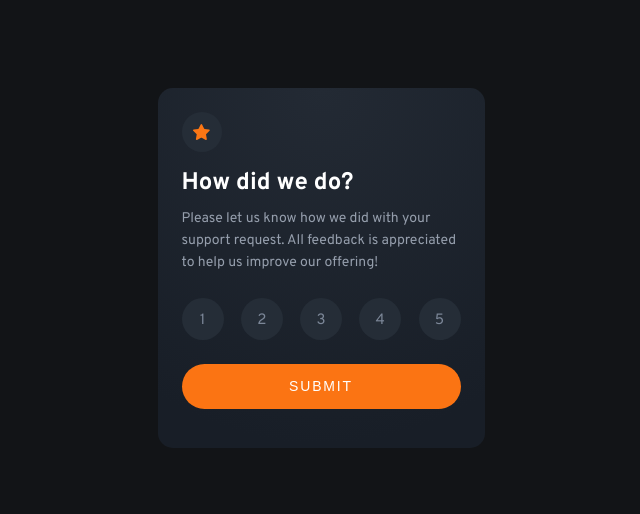
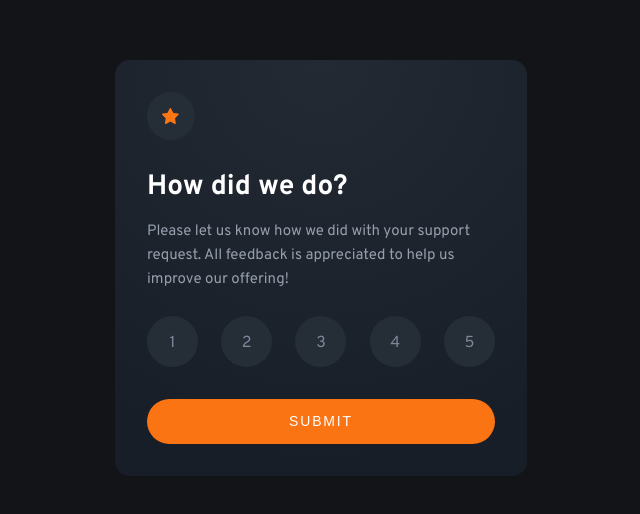
Before and after one commit to Jason-Donmoyer/Interactive-Rating-Component, a plain HTML site: page index.html in a window 1280 px wide. Shown: the part 132-646 px from the top of the page, without its empty margins (319-959 px from the left). Drawn offline with Linux system fonts and the light colour scheme.

Commit message:
CSS: -CSS: --added media query for tablet and larger --styles for desktop on index.html complete

```diff
--- a/css/styles.css
+++ b/css/styles.css
@@ -197,3 +197,63 @@ html {
   line-height: 1.466667rem;
   color: var(--orange);
 }
+
+
+/********************************/
+       /* MEDIA QUERIES */
+/********************************/
+
+
+/* Tablet and larger */
+@media screen and (min-width: 480px) {
+
+
+  /* Card Container */
+  .card-container {
+    height: 27.733333rem;
+    width: 27.466667rem;
+    padding: 2.133rem;
+  }
+
+
+  /* Star Icon */
+  .star-icon {
+    height: 3.2rem;
+    width: 3.2rem;
+    margin-bottom: 2rem;
+  }
+
+
+  /* h1 */
+  .main-heading {
+    height: 2.866667rem;
+    margin-bottom: 0.466667rem;
+    font-size: 1.866667rem;
+    line-height: 2.333333rem;
+  }
+
+
+  /* p */
+  .main-copy {
+    font-size: 1rem;
+    line-height: 1.6rem;
+  }
+
+
+  /* Rating Buttons Container */
+  .rating-btn-container {
+    height: 3.4rem;
+    margin-bottom: 2.133333rem;
+  }
+
+
+  /* Rating Buttons */
+  .rating-btn {
+    height: 3.4rem;
+    width: 3.4rem;
+    font-size: 1.066667rem;
+    line-height: 3.6rem;
+  }
+
+
+}
```
